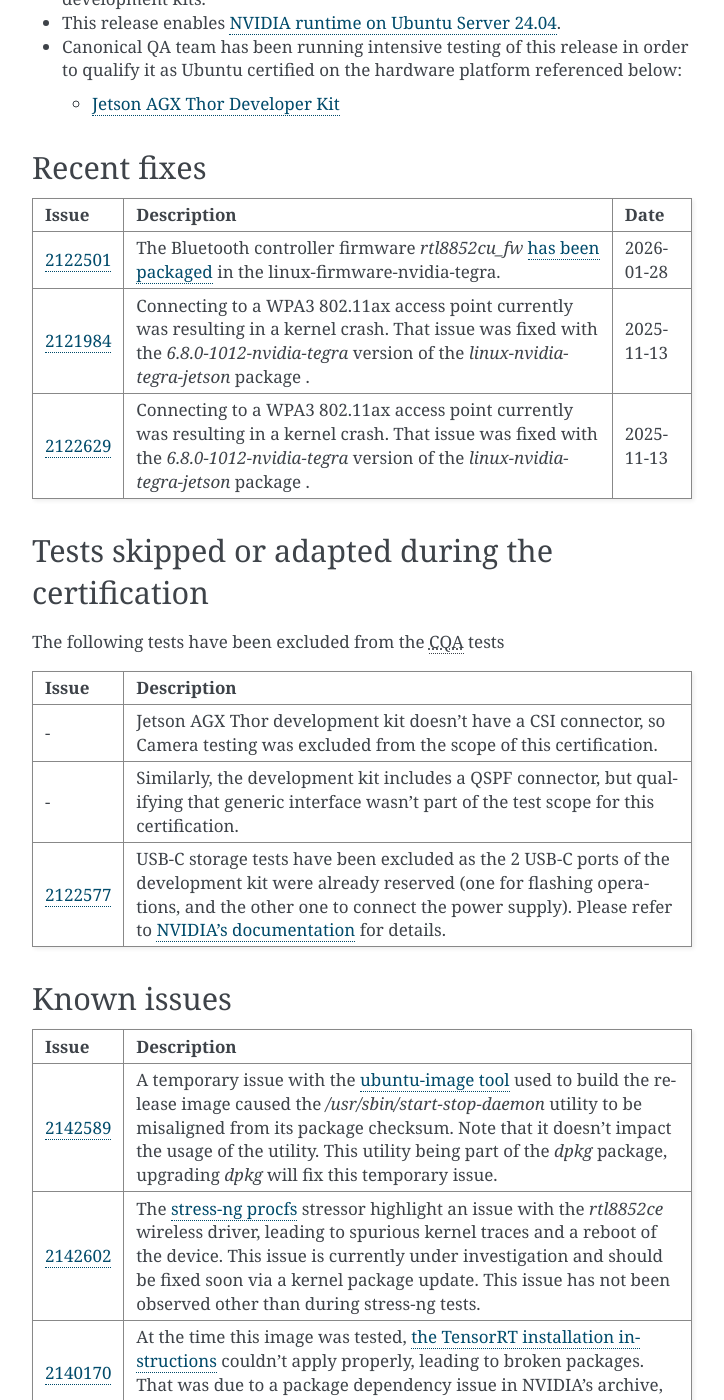
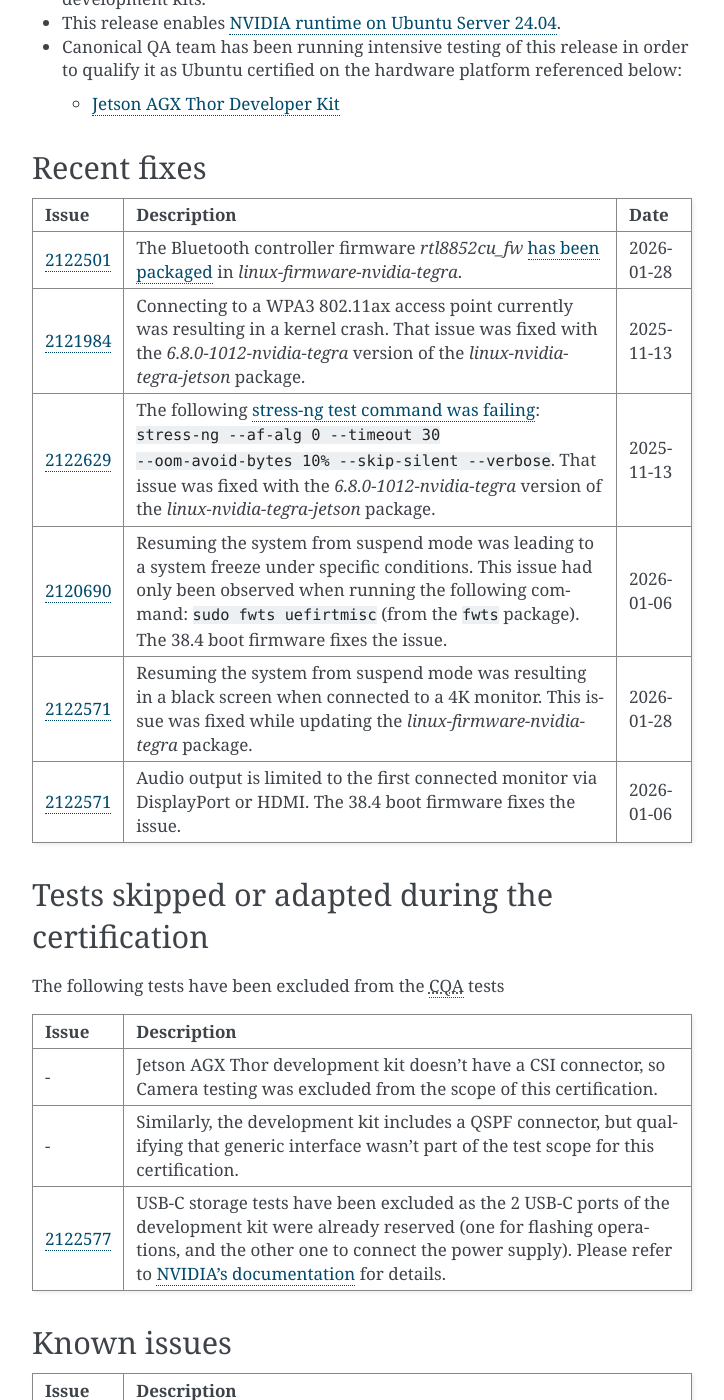
Before and after one commit to canonical/ubuntu-for-jetson, a Sphinx documentation site: the page built from docs/classic/release-note-noble-thor-ga.rst, in a window 1280 px wide and 1400 px high, scrolled down 922 px. Shown: the whole window, without its empty margins (388-1112 px from the left). Built offline with Sphinx 7.4.7, drawn with Linux system fonts in a browser that asks for light colours.

Commit message:
Finalize the 'Recent fixes' section

```diff
--- a/docs/classic/release-note-noble-thor-ga.rst
+++ b/docs/classic/release-note-noble-thor-ga.rst
@@ -60,14 +60,23 @@
      - Description
      - Date
    * - `2122501 <https://bugs.launchpad.net/riverside/+bug/2122501>`_
-     - The Bluetooth controller firmware `rtl8852cu_fw` `has been packaged <https://bugs.launchpad.net/ubuntu/+source/linux-firmware-nvidia-tegra/+bug/2127473>`_ in the linux-firmware-nvidia-tegra.
+     - The Bluetooth controller firmware `rtl8852cu_fw` `has been packaged <https://bugs.launchpad.net/ubuntu/+source/linux-firmware-nvidia-tegra/+bug/2127473>`_ in `linux-firmware-nvidia-tegra`.
      - 2026-01-28
    * - `2121984 <https://bugs.launchpad.net/riverside/+bug/2121984>`_
-     - Connecting to a WPA3 802.11ax access point currently was resulting in a kernel crash. That issue was fixed with the `6.8.0-1012-nvidia-tegra` version of the `linux-nvidia-tegra-jetson` package .
+     - Connecting to a WPA3 802.11ax access point currently was resulting in a kernel crash. That issue was fixed with the `6.8.0-1012-nvidia-tegra` version of the `linux-nvidia-tegra-jetson` package.
      - 2025-11-13
    * - `2122629 <https://bugs.launchpad.net/riverside/+bug/2122629>`_
-     - Connecting to a WPA3 802.11ax access point currently was resulting in a kernel crash. That issue was fixed with the `6.8.0-1012-nvidia-tegra` version of the `linux-nvidia-tegra-jetson` package .
+     - The following `stress-ng test command was failing <https://github.com/ColinIanKing/stress-ng>`_: ``stress-ng --af-alg 0 --timeout 30 --oom-avoid-bytes 10% --skip-silent --verbose``. That issue was fixed with the `6.8.0-1012-nvidia-tegra` version of the `linux-nvidia-tegra-jetson` package.
      - 2025-11-13
+   * - `2120690 <https://bugs.launchpad.net/riverside/+bug/2120690>`_
+     - Resuming the system from suspend mode was leading to a system freeze under specific conditions. This issue had only been observed when running the following command: ``sudo fwts uefirtmisc`` (from the ``fwts`` package). The 38.4 boot firmware fixes the issue.
+     - 2026-01-06
+   * - `2122571 <https://bugs.launchpad.net/riverside/+bug/2122571>`_
+     - Resuming the system from suspend mode was resulting in a black screen when connected to a 4K monitor. This issue was fixed while updating the `linux-firmware-nvidia-tegra` package.
+     - 2026-01-28
+   * - `2122571 <https://bugs.launchpad.net/riverside/+bug/2122571>`_
+     - Audio output is limited to the first connected monitor via DisplayPort or HDMI.  The 38.4 boot firmware fixes the issue.
+     - 2026-01-06
 
 
 Tests skipped or adapted during the certification
```
